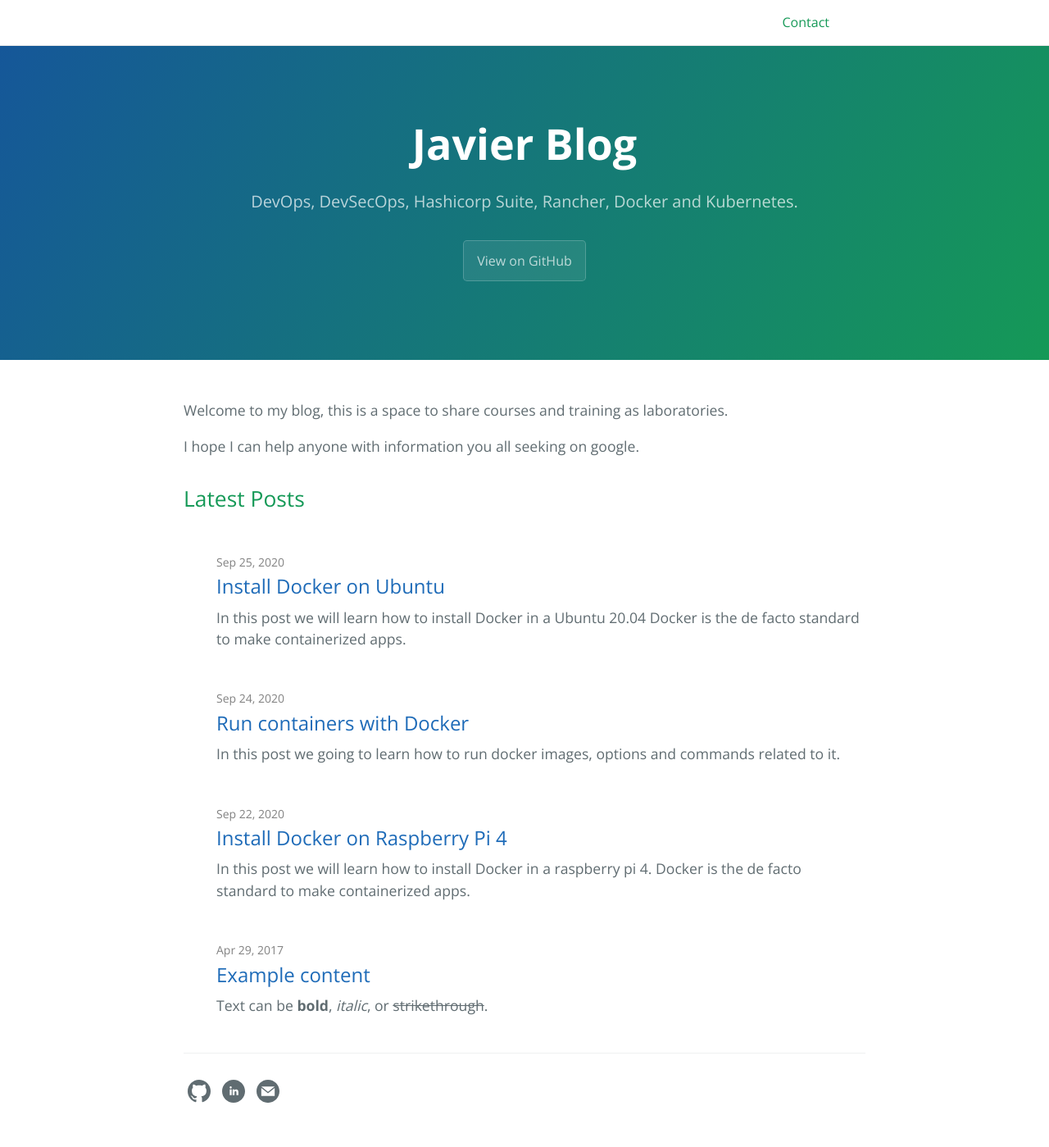
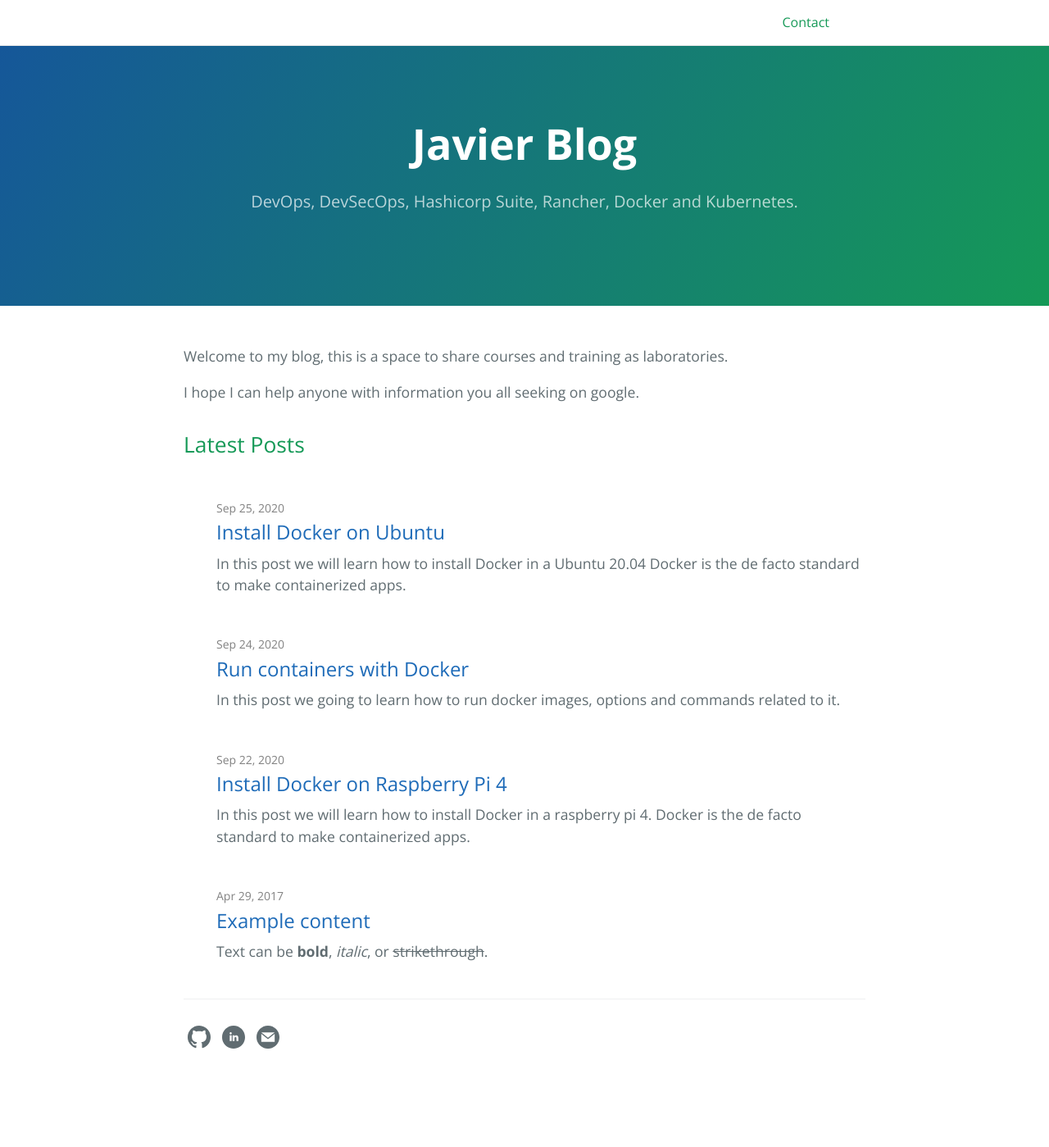
Before and after one commit to JavierLimon/javier-blog, a Jekyll site: the page built from index.md, in a window 1280 px wide. Shown: the whole page at 82% size. Built offline with Jekyll 4.4.1, drawn with Linux system fonts in a browser that asks for light colours; after the commit the page ends 1333 px from its top, so only the background shows below that.

Commit message:
Testing github download button

```diff
--- a/_config.yml
+++ b/_config.yml
@@ -24,7 +24,7 @@ linkedin:
   username: javier-limon
 
 #
-ghbutton: enabled
+ghbutton: false
 
 plugins:
   - jekyll-target-blank
--- a/_layouts/default.html
+++ b/_layouts/default.html
@@ -67,7 +67,7 @@
         <section class="page-header">
             <h1 class="project-name">{{ page-title }}</h1>
             <h2 class="project-tagline">{{ page-tagline }}</h2>
-            {% if page.layout == 'home' and site.github.is_project_page and site.ghbutton == 'enabled' %}
+            {% if page.layout == 'home' and site.github.is_project_page and site.ghbutton %}
             <a href="{{ site.github.repository_url }}" class="btn">View on GitHub</a>
             {% if site.show_downloads %}
             <a href="{{ site.github.zip_url }}" class="btn">Download .zip</a>
```
